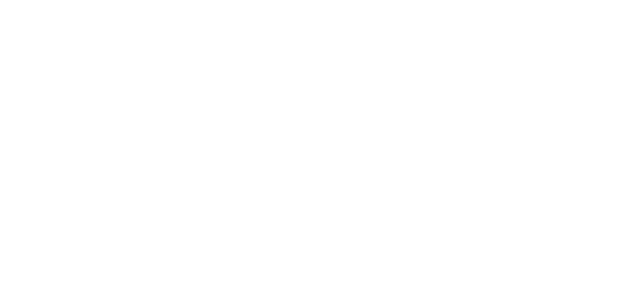
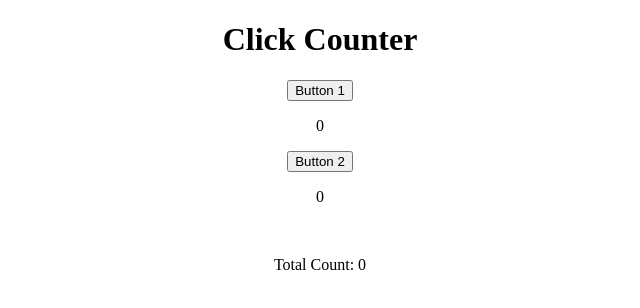
Before and after one commit to Pijey2004/IT10-REMOTE-PHELJOHNGANORAN, a plain HTML site: page index.html in a window 1280 px wide. Shown: the whole page, without its empty margins (320-960 px from the left). Drawn offline with Linux system fonts and the light colour scheme.

Commit message:
Added 2 buttons and counter display paragraphs in HTML

```diff
--- a/index.html
+++ b/index.html
@@ -7,6 +7,10 @@
     <script src="script.js"></script>
 </head>
 <body>
-
+    <center><h1>Click Counter</h1></center>
+    <center><button id="btn1">Button 1</button><br><p id="count1">0</p></center>
+    <center><button id="btn2">Button 2</button><br><p id="count2">0</p></center>
+    <br>
+    <center><p id="totalCount">Total Count: 0</p></center>
 </body>
 </html>
```
